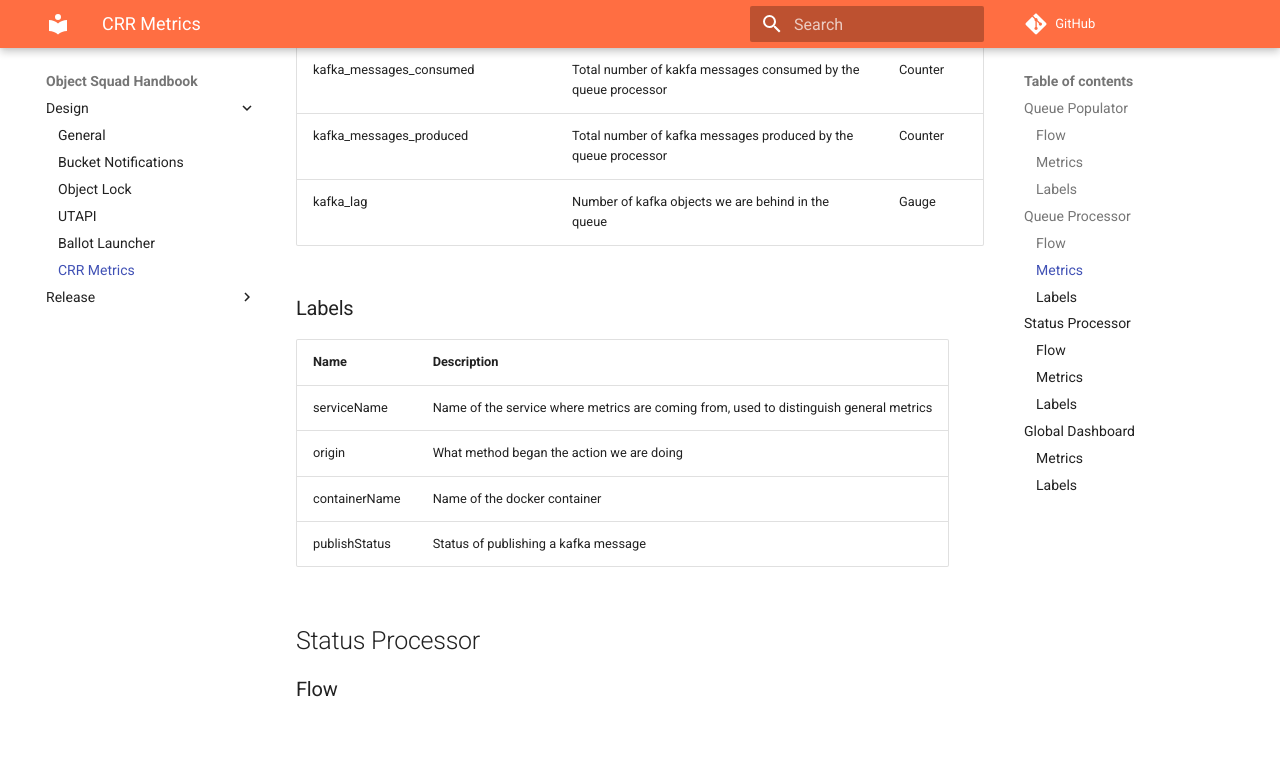
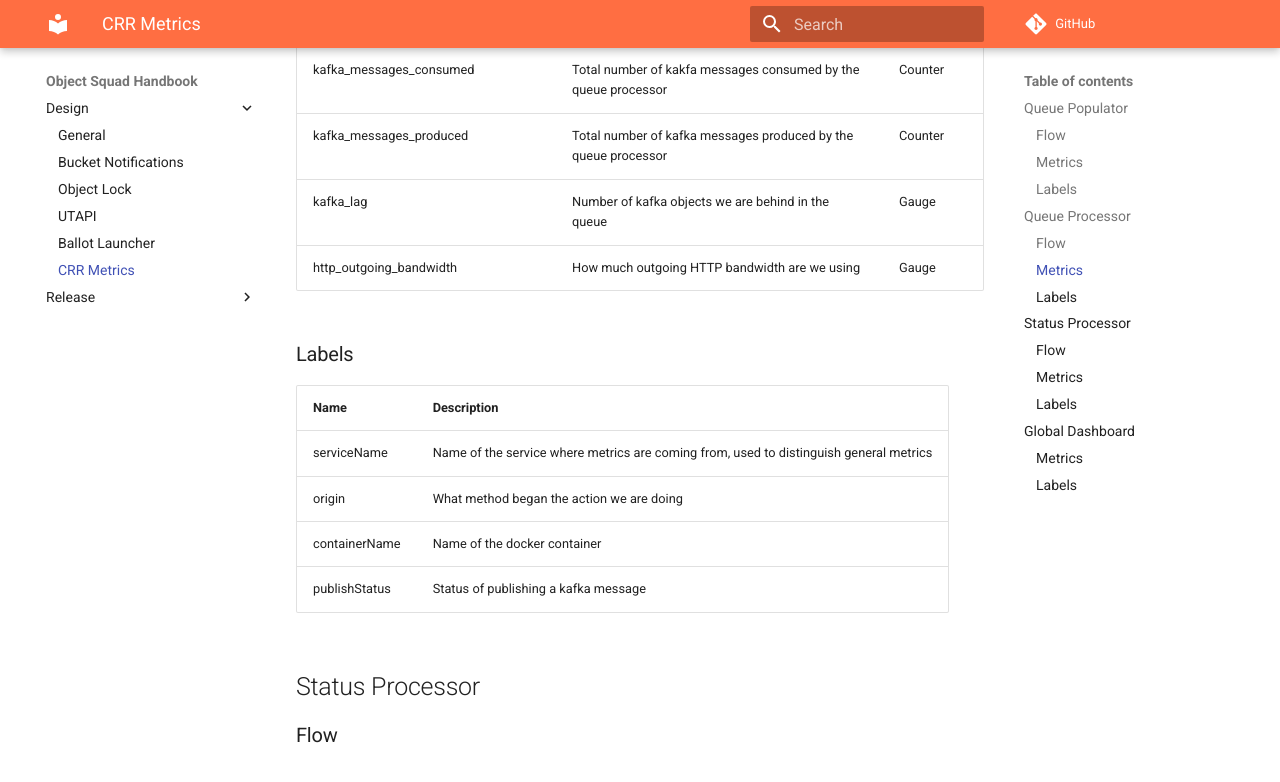
Before and after one commit to scality/Zenko-RFCs, an MkDocs documentation site: the page built from docs/design/crr-metrics.md, in a window 1280 px wide and 900 px high, scrolled down 1986 px. Shown: the top 782 px of the window. Built offline with MkDocs 1.6.1 and Material for MkDocs 9.7.7, drawn with Linux system fonts in a browser that asks for light colours; comment, search, counter and statistics services are not loaded.

Commit message:
feature: S3C-4347 Add http outgoing bandwidth

```diff
--- a/docs/design/crr-metrics.md
+++ b/docs/design/crr-metrics.md
@@ -72,6 +72,7 @@ replication_processor_elapsed_seconds | Replication jobs elapsed time in seconds
 kafka_messages_consumed | Total number of kakfa messages consumed by the queue processor | Counter
 kafka_messages_produced | Total number of kafka messages produced by the queue processor | Counter
 kafka_lag | Number of kafka objects we are behind in the queue | Gauge
+http_outgoing_bandwidth | How much outgoing HTTP bandwidth are we using | Gauge
 
 ### Labels
 
```
